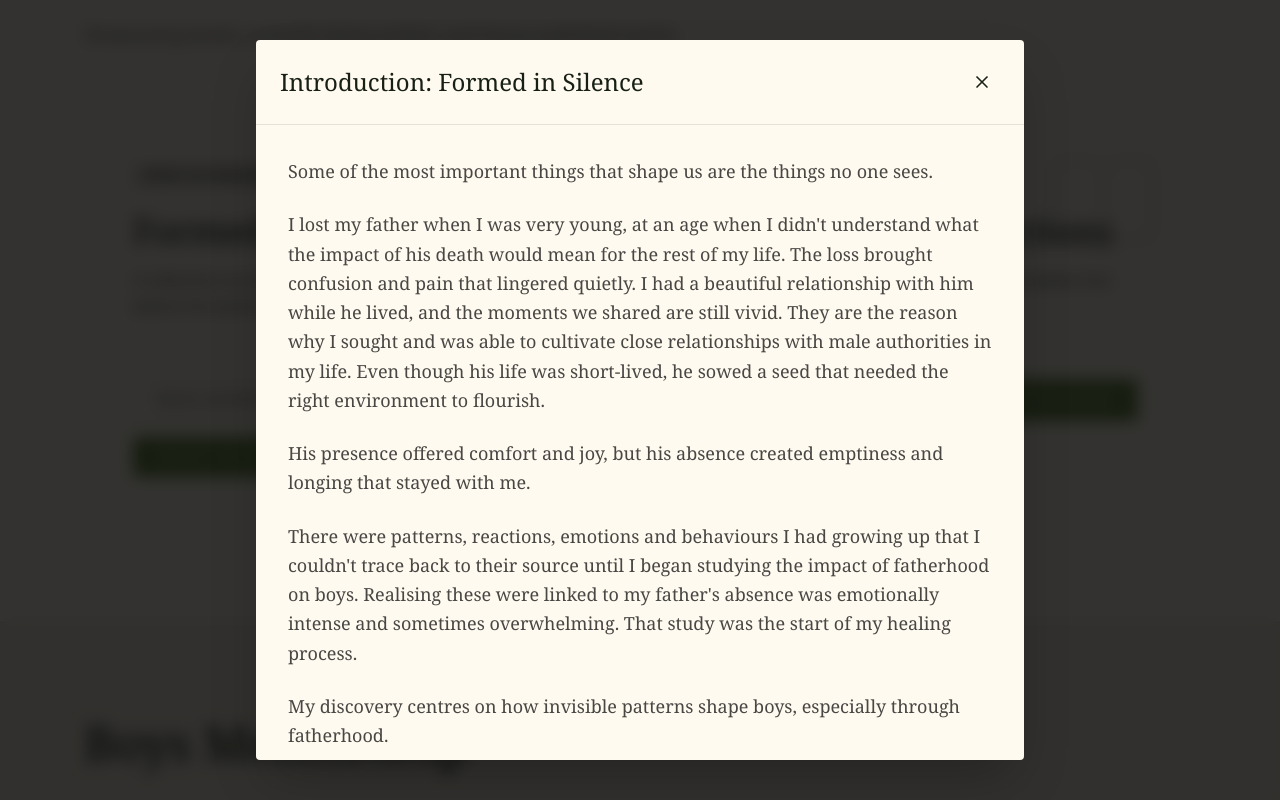
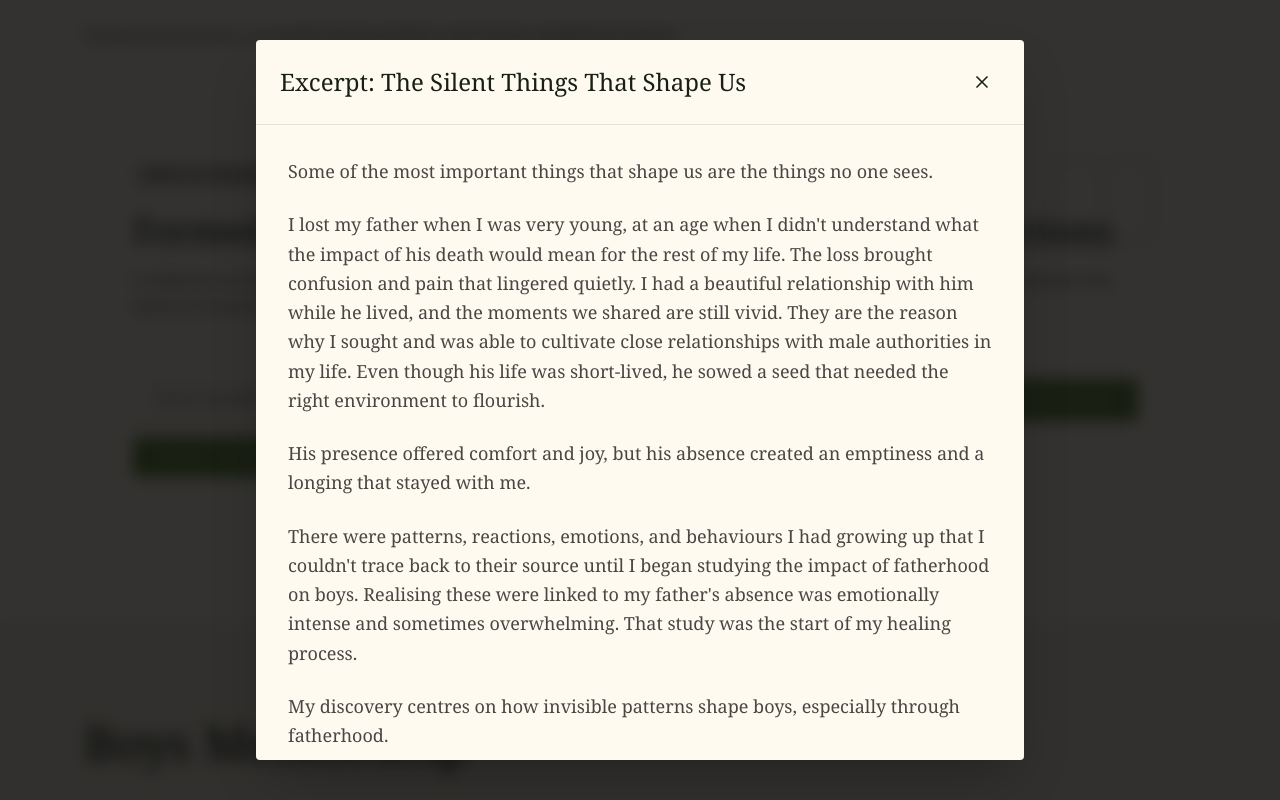
Before and after one commit to conditassociatesltd-gif/purposeful-builder, a Next.js app in the folder purposeful-builder/: page /building in a window 1280 px wide. Both pictures are taken after a click on the button "READ EXCERPT". Shown: the part 915-1715 px from the top of the page. Built offline with nearby package versions, Linux system fonts and the light colour scheme.

Commit message:
fix: grammatical corrections in excerpt and update modal title

```diff
--- a/purposeful-builder/components/BooksSection.tsx
+++ b/purposeful-builder/components/BooksSection.tsx
@@ -7,22 +7,22 @@ const formedInSilenceExcerpt = (
   <div className="space-y-4 text-lg leading-relaxed opacity-90 font-serif">
     <p>Some of the most important things that shape us are the things no one sees.</p>
     <p>I lost my father when I was very young, at an age when I didn't understand what the impact of his death would mean for the rest of my life. The loss brought confusion and pain that lingered quietly. I had a beautiful relationship with him while he lived, and the moments we shared are still vivid. They are the reason why I sought and was able to cultivate close relationships with male authorities in my life. Even though his life was short-lived, he sowed a seed that needed the right environment to flourish.</p>
-    <p>His presence offered comfort and joy, but his absence created emptiness and longing that stayed with me.</p>
-    <p>There were patterns, reactions, emotions and behaviours I had growing up that I couldn't trace back to their source until I began studying the impact of fatherhood on boys. Realising these were linked to my father's absence was emotionally intense and sometimes overwhelming. That study was the start of my healing process.</p>
+    <p>His presence offered comfort and joy, but his absence created an emptiness and a longing that stayed with me.</p>
+    <p>There were patterns, reactions, emotions, and behaviours I had growing up that I couldn't trace back to their source until I began studying the impact of fatherhood on boys. Realising these were linked to my father's absence was emotionally intense and sometimes overwhelming. That study was the start of my healing process.</p>
     <p>My discovery centres on how invisible patterns shape boys, especially through fatherhood.</p>
-    <p>A boy is always shaped, intentionally or not. An intentional father becomes the primary voice in his formation. He sows values, identity, and a sense of belonging in the boy. In the absence of this, whether through his death, divorce, emotional withdrawal, migration or conflict-related issues, other influences fill the void. There is no vacuum on Earth. The problem with this formation is that it's silent and doesn't announce itself until it's too late.</p>
+    <p>A boy is always shaped, intentionally or not. An intentional father becomes the primary voice in his formation. He sows values, identity, and a sense of belonging in the boy. In the absence of this, whether through his death, divorce, emotional withdrawal, migration, or conflict-related issues, other influences fill the void. There is no vacuum on Earth. The problem with this formation is that it's silent and doesn't announce itself until it's too late.</p>
     <p>From an architectural point of view, every house has a design. If the design is not properly followed and executed, the outcome will differ and sometimes cost more to fix. When fathers are distant, boys absorb whatever is close to them, often unintentionally. Often, these influences come from unfathered men who are poor role models.</p>
-    <p>Beyond immediate influences is social media, which makes it easy for boys to pick up twisted identities for validation. These sources also contribute to their formation. That’s why many of them are at the risk of early exposure to sexually related contents, substances, or relationships he's emotionally equipped to handle. This is because the boy is seeking connection, significance, and a sense of belonging. If a boy is not properly loved by his father, he will find it elsewhere.</p>
+    <p>Beyond immediate influences is social media, which makes it easy for boys to pick up twisted identities for validation. These sources also contribute to their formation. That’s why many of them are at risk of early exposure to sexually related content, substances, or relationships they are not emotionally equipped to handle. This is because the boy is seeking connection, significance, and a sense of belonging. If a boy is not properly loved by his father, he will find it elsewhere.</p>
     <p>This boy becomes a man without knowing what his environment has planted in him. His reactions, fears, and patterns in life, relationships, business, and leadership management, even though they feel natural, were seeds planted while he slept.</p>
-    <p>I was raised in Nigeria, so my experiences are deeply rooted here, but I’ve observed this pattern to be common across Africa and even in the USA. The USA has more documented study on both the physical and emotional absence of fathers. But despite the difference in demographics, the effect is still the same, and Nigeria has not done enough study to describe and address the effects. In Nigeria, the conversation about fatherlessness is more about physical absence than about emotional absence. A significant number of boys grew up where both parents are physically present. So contextually, over 70% of children can’t be fatherless. Regardless, many of these boys grow up deprived of their father's love, meaning a man can be physically present yet emotionally disconnected.</p>
-    <p>Obvious fatherlessness is the empty chair at dinner, missing out on games, PTA meetings, church gatherings, etc., which is often compensated for by the mother. The type that's not easily seen is the one where the father sleeps under the roof, provides financially, protects and disciplines the children, but he's never emotionally connected to them. He has never asked his son how he's feeling. He believes the above-mentioned duties are enough to shape his son.</p>
+    <p>I was raised in Nigeria, so my experiences are deeply rooted here, but I’ve observed this pattern to be common across Africa and even in the USA. The USA has more documented studies on both the physical and emotional absence of fathers. But despite the difference in demographics, the effect is still the same, and Nigeria has not done enough studies to describe and address the effects. In Nigeria, the conversation about fatherlessness is more about physical absence than about emotional absence. A significant number of boys grew up in homes where both parents were physically present. So contextually, over 70% of children can’t be fatherless. Regardless, many of these boys grow up deprived of their father's love, meaning a man can be physically present yet emotionally disconnected.</p>
+    <p>Obvious fatherlessness is the empty chair at dinner, missing out on games, PTA meetings, church gatherings, etc., which is often compensated for by the mother. The type that's not easily seen is the one where the father sleeps under the roof, provides financially, protects and disciplines the children, but is never emotionally connected to them. He has never asked his son how he's feeling. He believes the above-mentioned duties are enough to shape his son.</p>
     <p>Most of the time, these emotionally starved boys can't even grieve the absence of their fathers because they are constantly reminded by their mothers that they are lucky to have a father, citing homes where fathers are absent. It becomes a case of half a loaf being better than none. The boy feels pressured to suppress his pain, so he buries his emotional wounds with gratitude, which leaves them unresolved.</p>
     <p>A boy needs more than physical provision. He needs a spiritual and emotional connection with his father.</p>
-    <p>The men these boys become are men I have lived among and worked with. I have observed similar patterns among them, such as approval addiction, people-pleasing, and relentless pursuit of money, power, or fame, which provide temporary relief until they fall back into depression. They recognise a problem within their soul, but since they cannot name it, they seek new distractions.</p>
+    <p>The men these boys become are men I have lived among and worked with. I have observed similar patterns among them, such as approval addiction, people-pleasing, and a relentless pursuit of money, power, or fame, which provide temporary relief until they fall back into depression. They recognise a problem within their soul, but since they cannot name it, they seek new distractions.</p>
     <p>This is not to say that men who grew up with present and involved fathers don't have this struggle, but it's more concentrated and visible among the unfathered sons.</p>
-    <p>Exploring the parable of the sower narrated by Jesus, you'd notice that boys are fertile grounds and will mostly grow into the seeds sown into them. So while intentional fathers sowed the right seeds, the unintentional ones, while they slept, left the enemy to sow weeds into their children. At the end of the day, the outcomes become different.</p>
+    <p>Exploring the parable of the sower narrated by Jesus, you'd notice that boys are fertile ground and will mostly grow into the seeds sown in them. So while intentional fathers sowed the right seeds, the unintentional ones, while they slept, left the enemy to sow weeds into their children. At the end of the day, the outcomes become different.</p>
     <p>But this is not the end because weeds can be uprooted and good seeds planted.</p>
-    <p>Once you've discovered that something was missing in your upbringing, and you realise how deeply it shaped you, that's where healing starts. Naming a wound is not the same as healing, but admitting it lets you confront pain and confusion you've carried. This will be hard for some people because opening a wound can be uncomfortable and demands vulnerability. Sometimes you might have to sit with emotions you've been avoiding for years, travel back to see the boy who was deprived of love, not to live in the past but to acknowledge and empathise with him. Then, you can begin to build yourself into the man you want.</p>
+    <p>Once you've discovered that something was missing in your upbringing, and you realise how deeply it shaped you, that's where healing starts. Naming a wound is not the same as healing, but admitting it lets you confront the pain and confusion you've carried. This will be hard for some people because opening a wound can be uncomfortable and demands vulnerability. Sometimes you might have to sit with emotions you've been avoiding for years, travel back to see the boy who was deprived of love, not to live in the past but to acknowledge and empathise with him. Then, you can begin to build yourself into the man you want.</p>
     <p>This does not mean the past will disappear; it means you are choosing to embrace and build a wholesome future. I have seen unfathered men become better fathers. I have witnessed men who were hurt embrace healing and choose kindness rather than continue the cycle of hurting others. A healed man can offer what was missing to him and leave a good inheritance for the next generation.</p>
     <p>This book aims to help men see the silent things that formed them, how they keep influencing how we think, love, and lead our lives, and how to navigate them and seek healing.</p>
     <p>My hope is that men who are reading this, whether you are recognising yourself in these pages or striving to become better than the patterns you've inherited, will recognise the silent formation and seek healing. This is because your healing is important in shaping the next generation after you. The next generation should inherit something better than you did.</p>
@@ -119,7 +119,7 @@ export default function BooksSection() {
             {/* Modal Header */}
             <div className="flex items-center justify-between p-6 border-b border-black/10 dark:border-white/10 shrink-0">
               <h3 className="font-serif text-2xl">
-                {modalState === 'excerpt-silence' && "Introduction: Formed in Silence"}
+                {modalState === 'excerpt-silence' && "Excerpt: The Silent Things That Shape Us"}
                 {modalState === 'notify-silence' && "Formed in Silence — Pre-release"}
                 {modalState === 'excerpt-addictions' && "The Boy and Addictions"}
                 {modalState === 'notify-addictions' && "The Boy and Addictions — Pre-release"}
```
